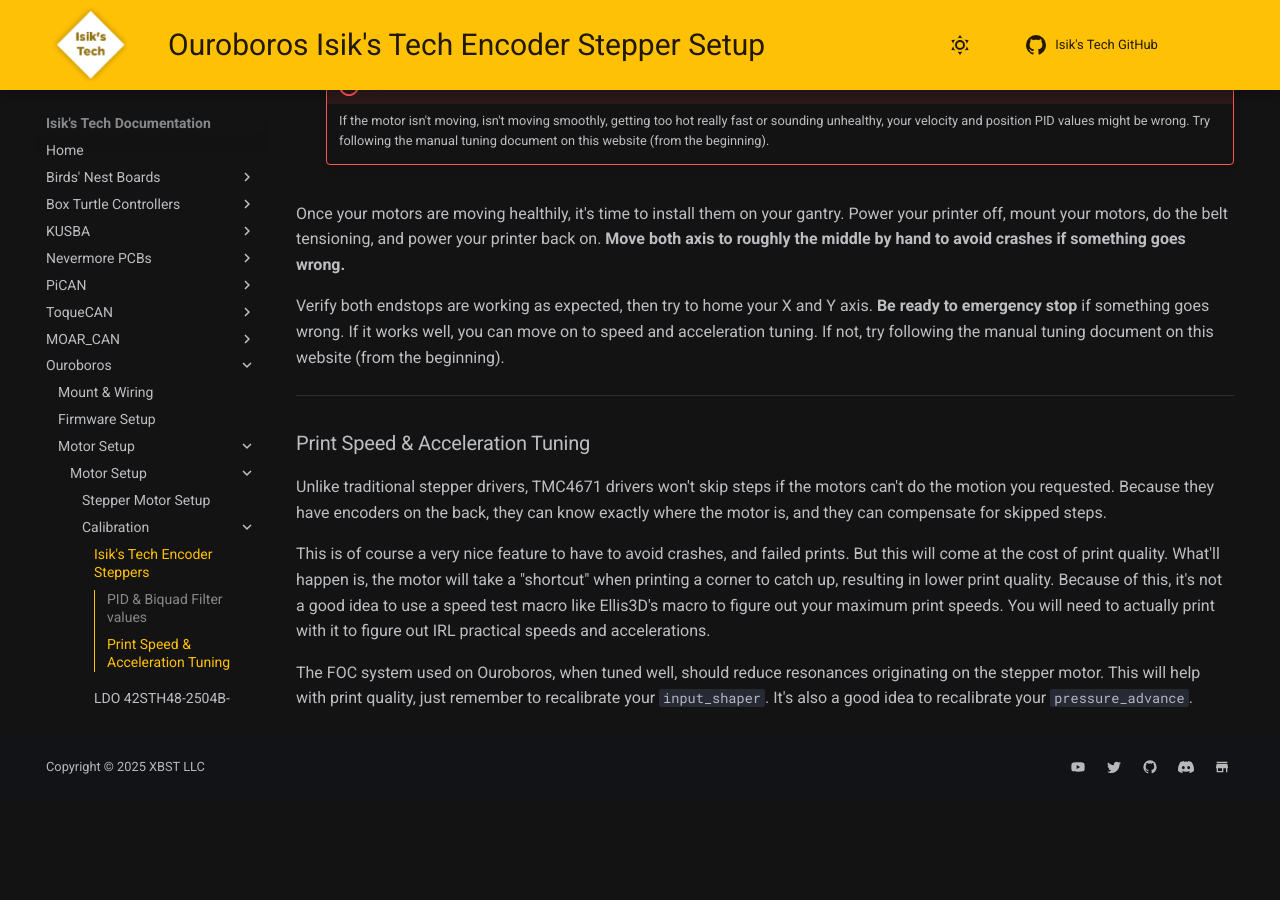
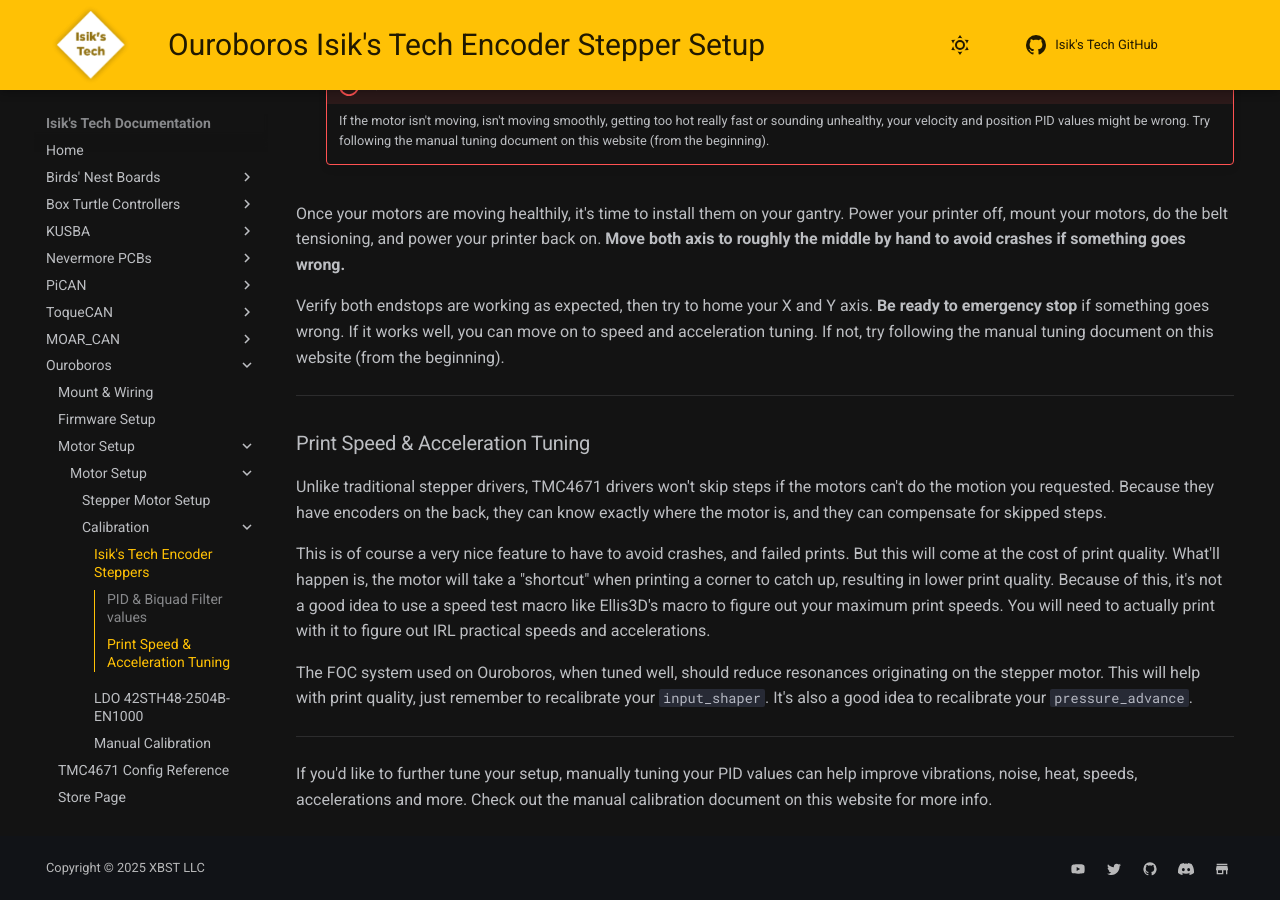
Before and after one commit to xbst/docs, an MkDocs documentation site: the page built from docs/Ouroboros/IT.md, in a window 1280 px wide and 900 px high, scrolled down 1296 px. Built offline with MkDocs 1.6.1 and Material for MkDocs 9.7.7, drawn with Linux system fonts in a browser that asks for light colours; before the commit the page ends 2095 px from its top, so only the background shows below that.

Commit message:
Update IT.md

```diff
--- a/docs/Ouroboros/IT.md
+++ b/docs/Ouroboros/IT.md
@@ -66,3 +66,7 @@ Unlike traditional stepper drivers, TMC4671 drivers won't skip steps if the moto
 This is of course a very nice feature to have to avoid crashes, and failed prints. But this will come at the cost of print quality. What'll happen is, the motor will take a "shortcut" when printing a corner to catch up, resulting in lower print quality. Because of this, it's not a good idea to use a speed test macro like Ellis3D's macro to figure out your maximum print speeds. You will need to actually print with it to figure out IRL practical speeds and accelerations.
 
 The FOC system used on Ouroboros, when tuned well, should reduce resonances originating on the stepper motor. This will help with print quality, just remember to recalibrate your `input_shaper`. It's also a good idea to recalibrate your `pressure_advance`.
+
+---
+
+If you'd like to further tune your setup, manually tuning your PID values can help improve vibrations, noise, heat, speeds, accelerations and more. Check out the manual calibration document on this website for more info.
```
